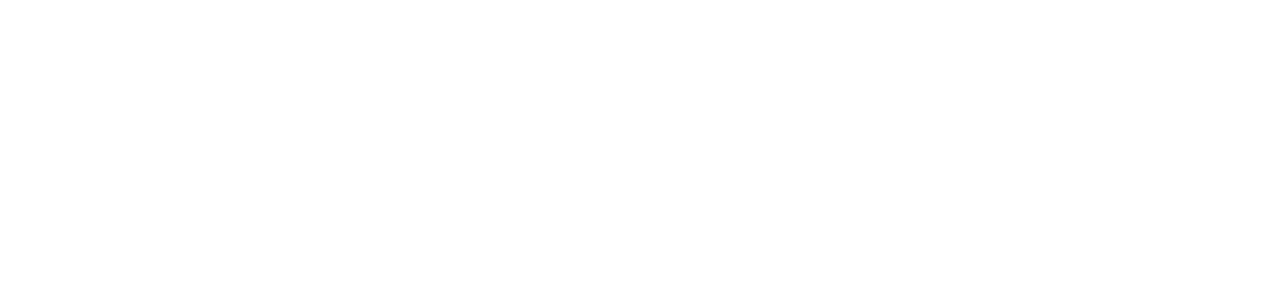
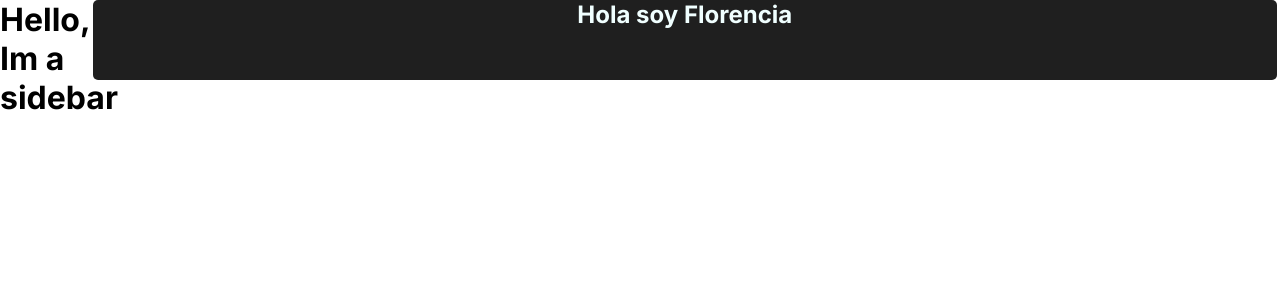
Before and after one commit to florMignini/online_shop, a Next.js app: page / in a window 1280 px wide. Shown: the top 300 px of the page. Built offline with nearby package versions, Linux system fonts and the light colour scheme.

Commit message:
navbar style

```diff
--- a/src/app/globals.css
+++ b/src/app/globals.css
@@ -1,5 +1,10 @@
 :root {
+  /* colors styles */
   --dark-color: #1f1f1f;
+
+
+  /* components styles */
+  --smooth-border: 5px;
 }
 
 
--- a/src/app/layout.tsx
+++ b/src/app/layout.tsx
@@ -1,29 +1,30 @@
-import './globals.css'
-import { Inter } from 'next/font/google'
+import { Navbar } from "@/components/Navbar";
+import "./globals.css";
+import { Inter } from "next/font/google";
 
-const inter = Inter({ subsets: ['latin'] })
+const inter = Inter({ subsets: ["latin"] });
 
 export const metadata = {
-  title: 'Create Next App',
-  description: 'Generated by create next app',
-}
+    title: "Online Shop",
+    description: "Welcome to online shop. Your favorite shopping site",
+};
 
 export default function RootLayout({
     children,
 }: {
-  children: React.ReactNode
+    children: React.ReactNode;
 }) {
     return (
         <html lang="en">
             <body className={inter.className}>
-        <div className='home-layout-container'>
-        {/* todo: Sidebar */}
-          <div className='home-layout-content-section'>
-            {/* todo: navbar */}
+                <div className="home-layout-container">
+                   <h1>Hello, Im a sidebar</h1>
+                <div className="home-layout-content-section">
+                    <Navbar />
                     {children}
                 </div>
                 </div>
             </body>
         </html>
-  )
+    );
 }
--- a/src/app/page.tsx
+++ b/src/app/page.tsx
@@ -1,11 +1,11 @@
 import Image from 'next/image'
 import styles from './page.module.css'
+
 
 export default function Home() {
   return (
     <main className={styles.main}>
-      {/* <Image
-      /> */}
+
     </main>
   )
 }
--- /dev/null
+++ b/src/components/Navbar.tsx
@@ -0,0 +1,8 @@
+import navStyles from './components.module.css'
+export const Navbar = () => {
+  return (
+    <nav className={navStyles[`nav-container`]}>
+            <h1>Hola soy Florencia</h1>
+    </nav>
+  )
+}
--- /dev/null
+++ b/src/components/components.module.css
@@ -0,0 +1,9 @@
+.nav-container {
+    width: 99.5%;
+    border-radius: var(--smooth-border);
+    text-align: center;
+    margin: 0 auto;
+    height: 80px;
+    background-color: var(--dark-color);
+    color: azure;
+}
```
Lines whose indentation alone changed are shown as unchanged.
